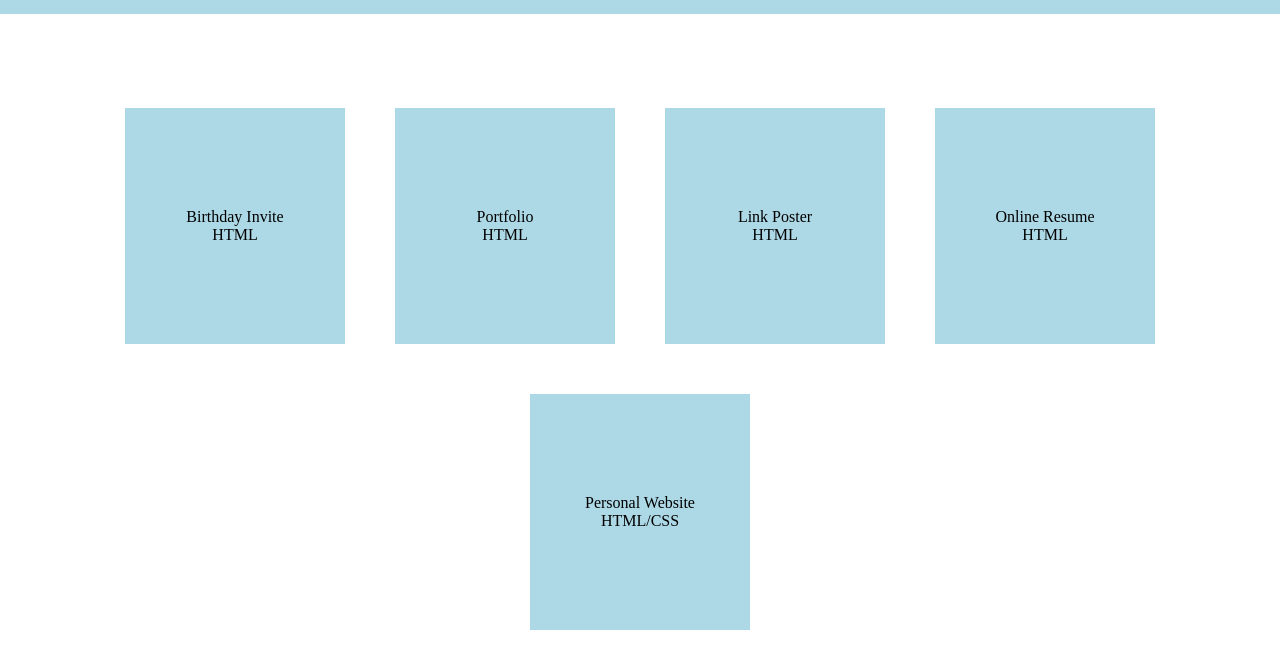
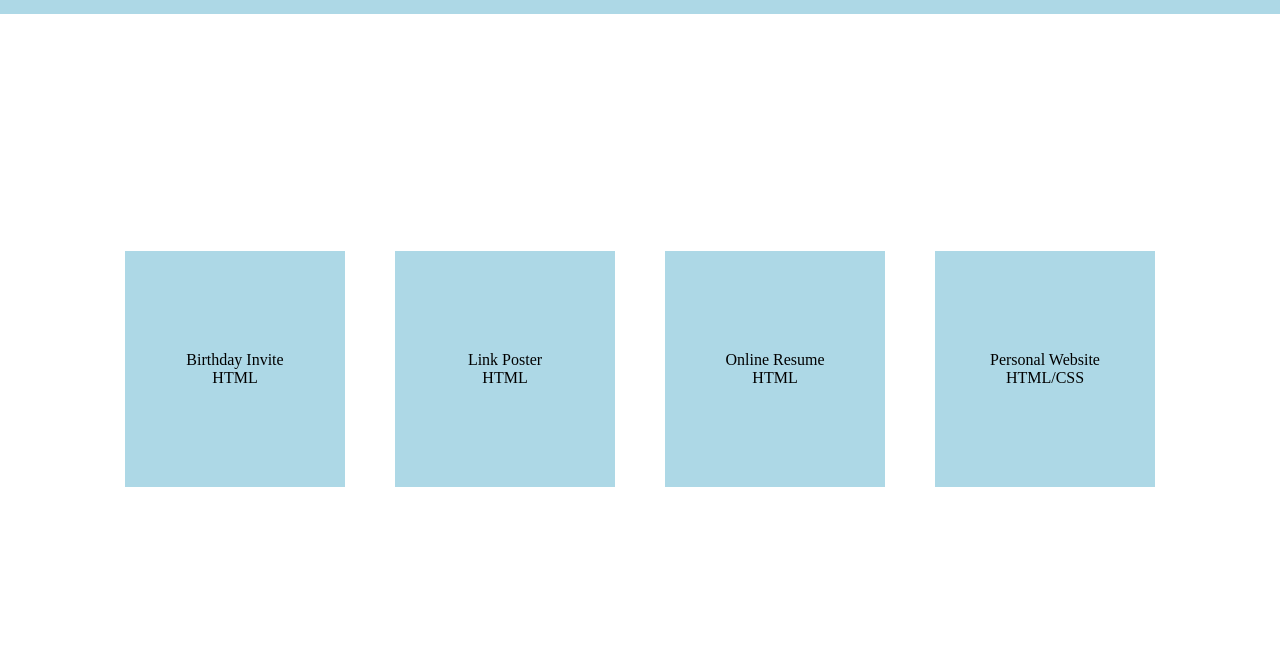
Before and after one commit to melanieong/course-projects, a plain HTML site: page index.html in a window 1280 px wide. Shown: the part 86-754 px from the top of the page. Drawn offline with Linux system fonts and the light colour scheme.

Commit message:
deleted project

```diff
--- a/index.html
+++ b/index.html
@@ -13,7 +13,6 @@
     </nav>
     <div class="a-holder">
         <a href="./3.4 Birthday Invite Project/index.html" class="project-item">Birthday Invite<br> HTML</a>
-        <a href="./4.3 HTML Porfolio Project/index.html" class="project-item">Portfolio<br> HTML</a>
         <a href="./6.4 Motivation Meme Project/index.html" class="project-item">Link Poster<br> HTML</a>
         <a href="./Capstone Project 1 - Online Resume/index.html" class="project-item">Online Resume<br> HTML</a>
         <a href="./Personal Website/" class="project-item">Personal Website<br> HTML/CSS</a>
```
